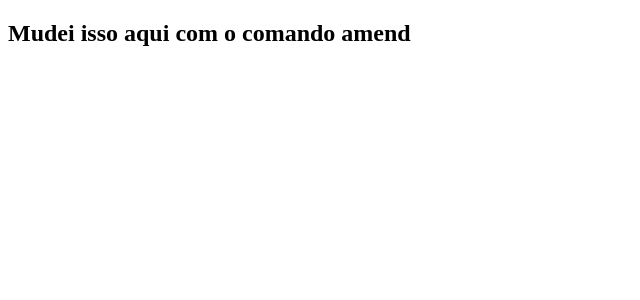
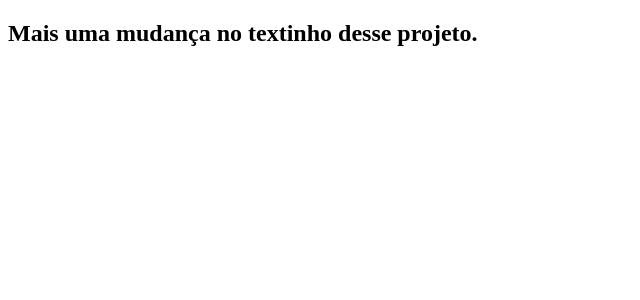
Before and after one commit to Dihh-barret/clone-tabnews, a Next.js app: page / in a window 1280 px wide. Shown: the top 300 px of the page, without its empty margins (0-640 px from the left). Built offline with nearby package versions, Linux system fonts and the light colour scheme.

Commit message:
Modificação da frase novamente para testar na vercel.

```diff
--- a/pages/index.js
+++ b/pages/index.js
@@ -1,4 +1,4 @@
 function home() {
-    return <h2>Mudei isso aqui com o comando amend</h2>
+    return <h2>Mais uma mudança no textinho desse projeto.</h2>
 }
 export default home;
```
